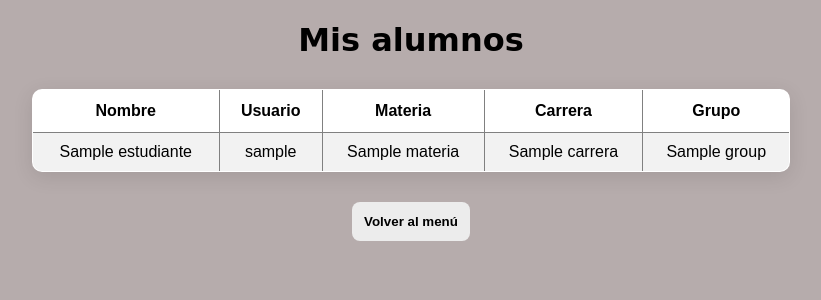
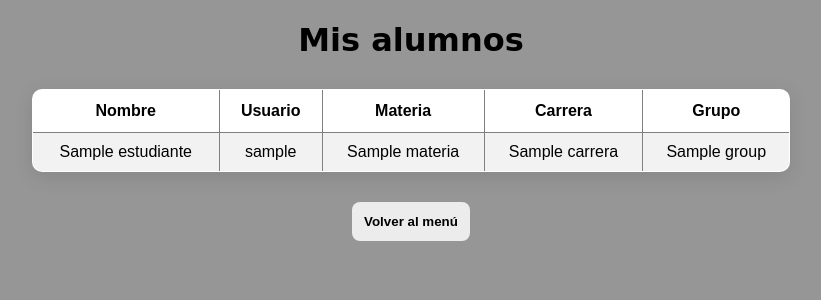
Before and after one commit to edu-dev1/app, a Flask app: template templates/students.html in a window 1280 px wide. Shown: the top 300 px of the page, without its empty margins (229-1050 px from the left). Run offline with Flask 3, Linux system fonts and the light colour scheme; the template is opened without the code that fills it: most values are stand-ins (such as "Sample title", 1, 10 or a date in 2020); parts of the project's set-up code (start-up, migrations or seed data) failed here and were passed over.

Commit message:
Update students.html

```diff
--- a/templates/students.html
+++ b/templates/students.html
@@ -7,7 +7,7 @@
 
         <style>
             body{
-                background-color: rgb(182, 172, 172);
+                background-color: rgb(150, 150, 150);
                 text-align: center;
             }
             h1{
```
